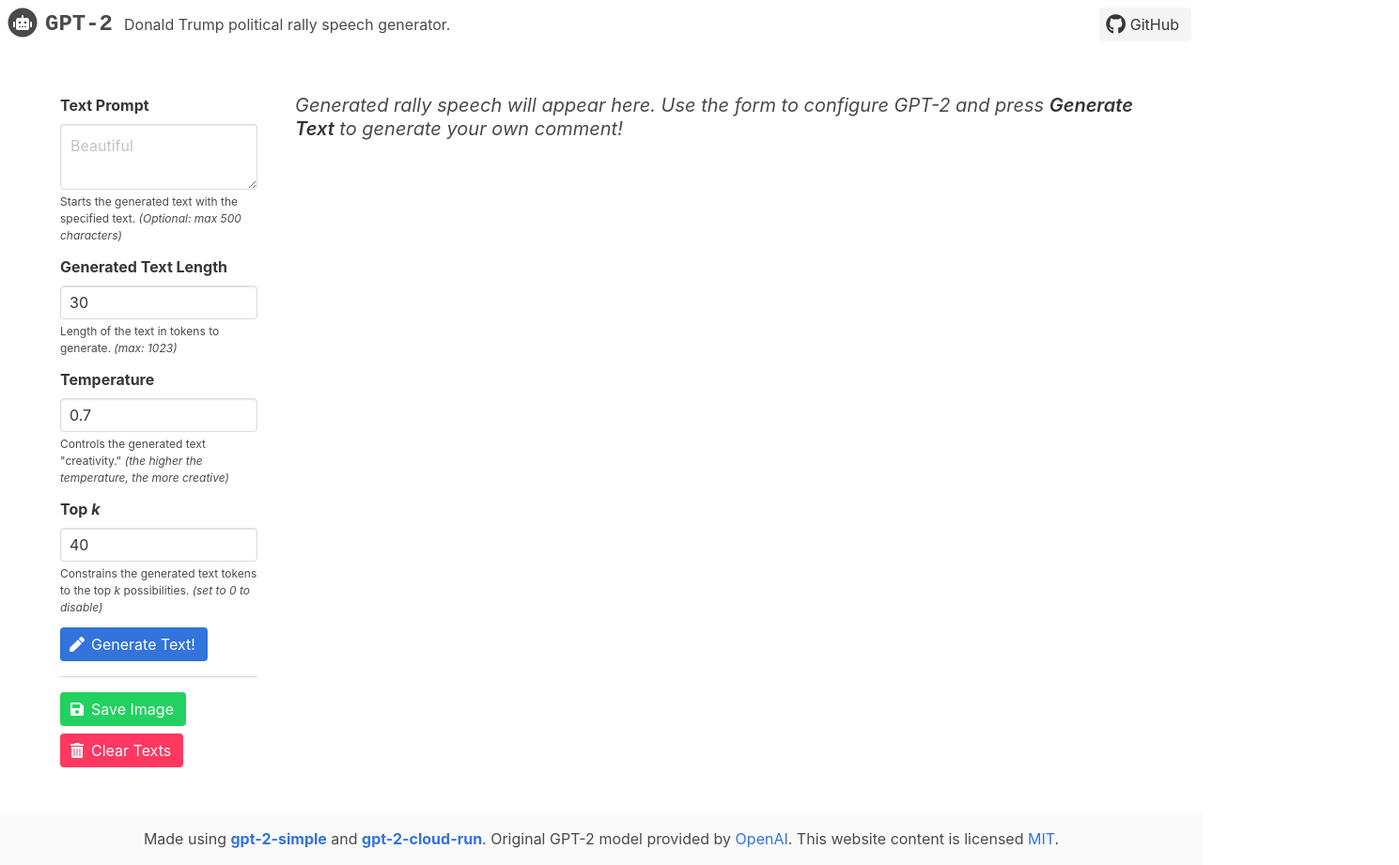
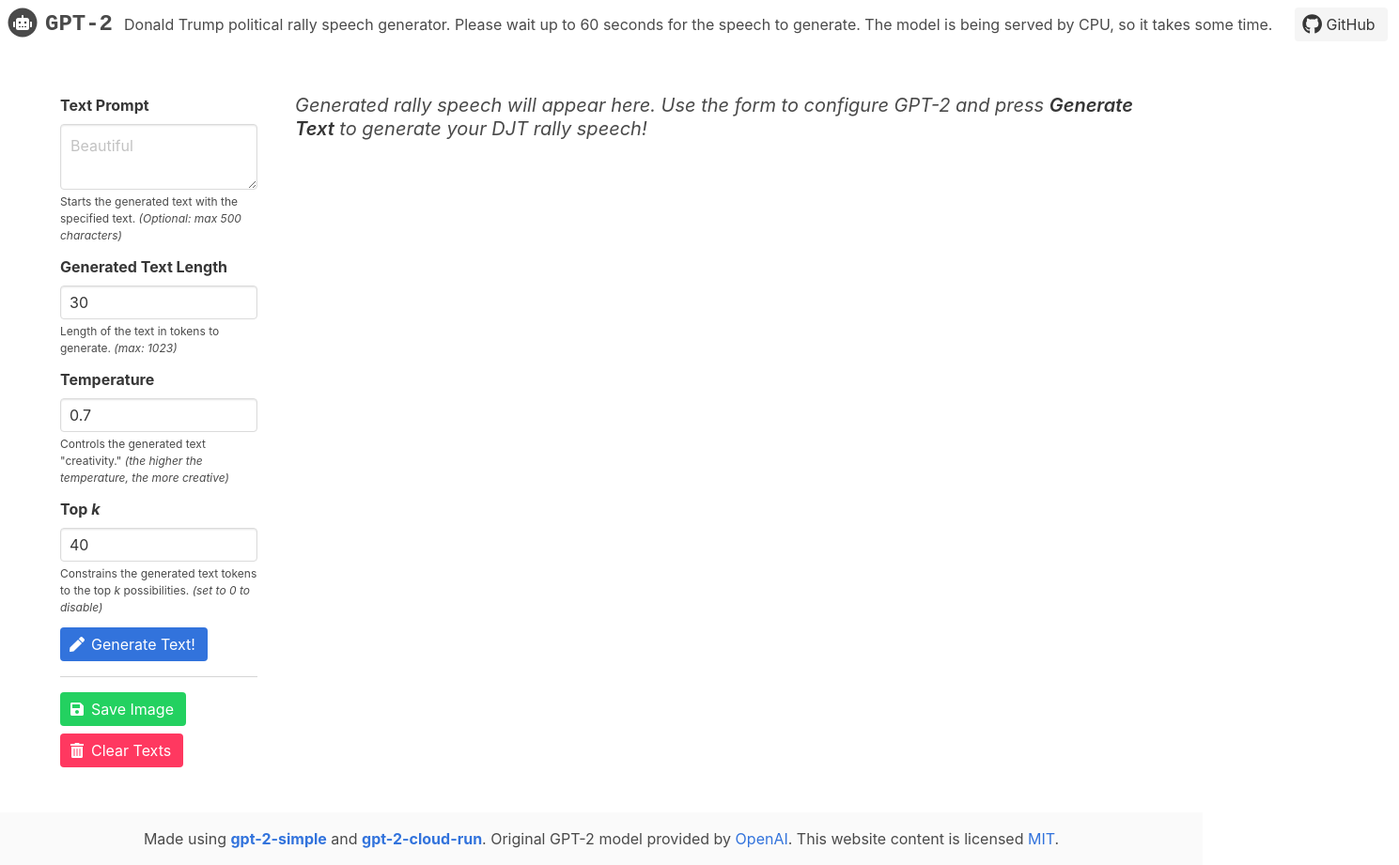
Before and after one commit to wickedproblem/DJT-speech-generator, a plain HTML site: page docs/index.html in a window 1280 px wide. Shown: the whole page at 94% size, 1489 px wide, since content can reach past the window. Drawn offline with nearby package versions, Linux system fonts and the light colour scheme.

Commit message:
Update index.html

```diff
--- a/docs/index.html
+++ b/docs/index.html
@@ -80,7 +80,7 @@
 
 
       <div class="navbar-item">
-        Donald Trump political rally speech generator.
+        Donald Trump political rally speech generator. Please wait up to 60 seconds for the speech to generate. The model is being served by CPU, so it takes some time.
       </div>
 
     </div>
@@ -160,7 +160,7 @@
                 </span><span>Clear Texts</span</button> </span> </div> </div> <div id="model-output" class="column">
                   <p id="tutorial" class="subtitle"><em>Generated rally speech will appear here.
                       Use the form to configure GPT-2 and press <strong>Generate Text</strong>
-                      to generate your own comment!
+                      to generate your DJT rally speech!
                     </em></p>
           </div>
         </div>
```
